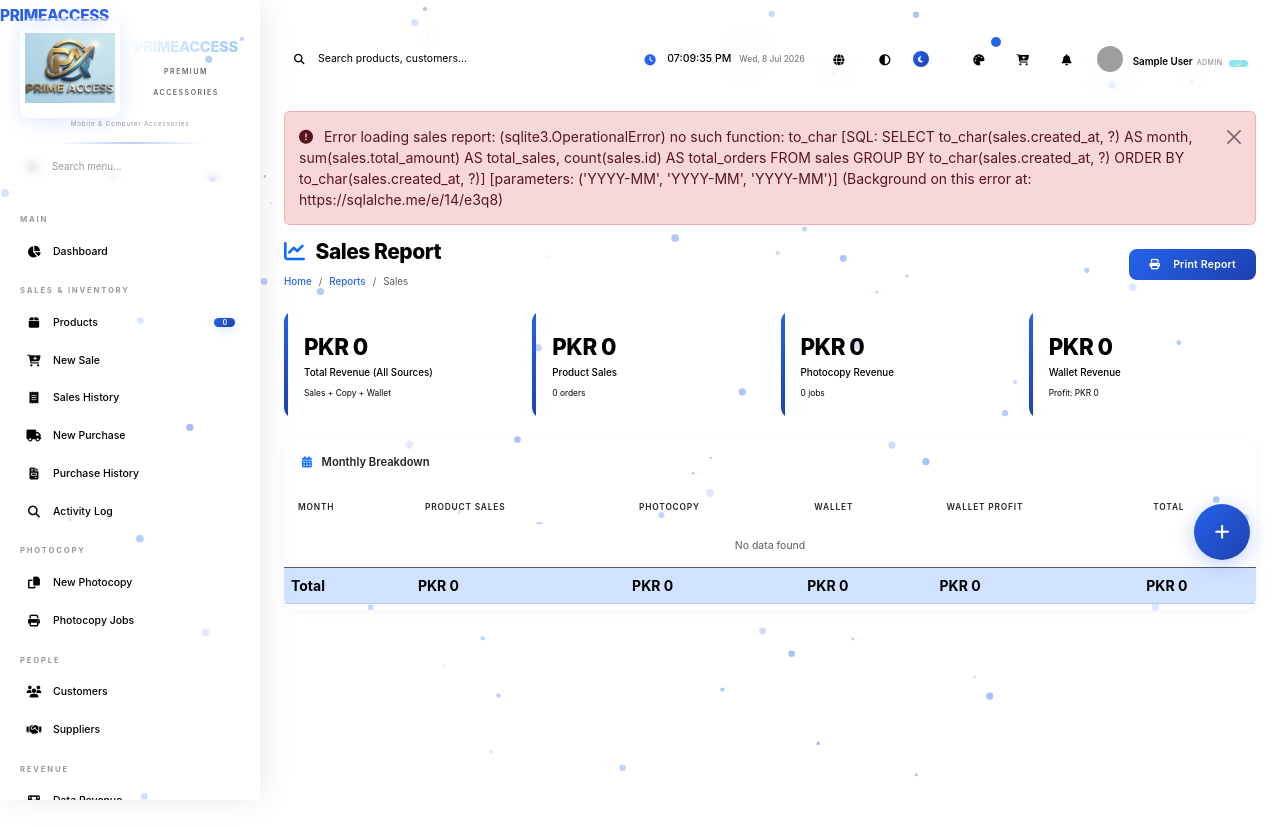
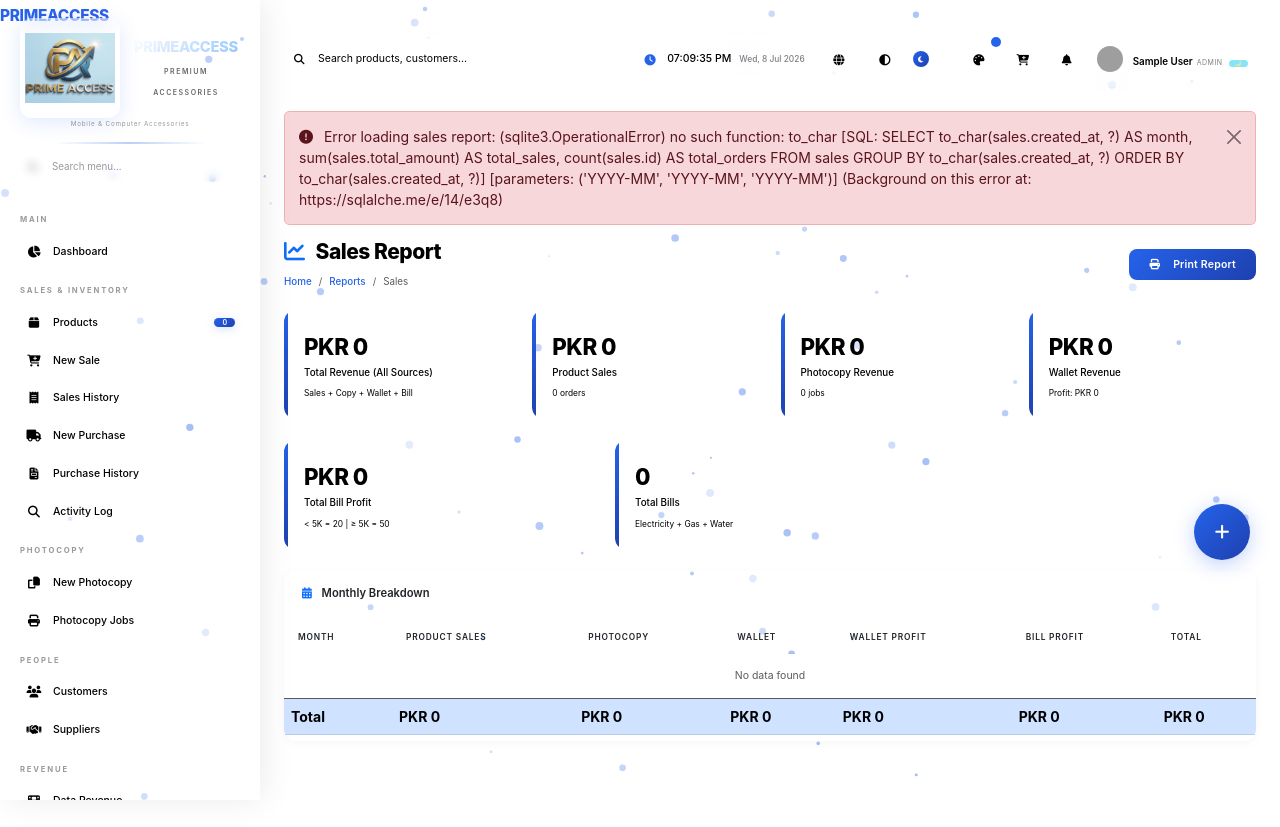
Before and after one commit to bosshanan123-ui/primeaccess-shop, a Flask app: page /reports/sales in a window 1280 px wide. Run offline with Flask 2, Linux system fonts and the light colour scheme; the visitor is signed in with stand-in values (Sample User, id 1); data that the repository does not hold is empty; parts of the project's set-up code (start-up, migrations or seed data) failed here and were passed over; some libraries are stand-ins or nearby versions; grey boxes are pictures that could not be loaded.

Commit message:
Update reports_sales.html

```diff
--- a/templates/reports_sales.html
+++ b/templates/reports_sales.html
@@ -44,7 +44,7 @@
             <div class="stat-label">
                 {% if current_lang == 'ur' %}کل ریونیو (تمام ذرائع){% else %}Total Revenue (All Sources){% endif %}
             </div>
-            <small>{% if current_lang == 'ur' %}سیل + کاپی + والیٹ{% else %}Sales + Copy + Wallet{% endif %}</small>
+            <small>{% if current_lang == 'ur' %}سیل + کاپی + والیٹ + بل{% else %}Sales + Copy + Wallet + Bill{% endif %}</small>
         </div>
     </div>
 
@@ -82,6 +82,31 @@
     </div>
 </div>
 
+<!-- 🆕 Second Row - Bill Payment Stats -->
+<div class="row g-4 mb-4">
+    <!-- Bill Profit -->
+    <div class="col-md-4">
+        <div class="stat-card" style="border-left-color: #a29bfe;">
+            <div class="stat-number">PKR {{ "%.0f"|format(total_bill_profit_overall) }}</div>
+            <div class="stat-label">
+                {% if current_lang == 'ur' %}کل بل منافع{% else %}Total Bill Profit{% endif %}
+            </div>
+            <small>{% if current_lang == 'ur' %}&lt; 5K = 20 | ≥ 5K = 50{% else %}&lt; 5K = 20 | ≥ 5K = 50{% endif %}</small>
+        </div>
+    </div>
+
+    <!-- Total Bills -->
+    <div class="col-md-4">
+        <div class="stat-card" style="border-left-color: #e17055;">
+            <div class="stat-number">{{ total_bills_count or 0 }}</div>
+            <div class="stat-label">
+                {% if current_lang == 'ur' %}کل بلز{% else %}Total Bills{% endif %}
+            </div>
+            <small>{% if current_lang == 'ur' %}الیکٹریسی + گیس + پانی{% else %}Electricity + Gas + Water{% endif %}</small>
+        </div>
+    </div>
+</div>
+
 <!-- Monthly Breakdown -->
 <div class="card">
     <div class="card-header">
@@ -98,6 +123,7 @@
                         <th>{% if current_lang == 'ur' %}فوٹو کاپی{% else %}Photocopy{% endif %}</th>
                         <th>{% if current_lang == 'ur' %}والیٹ{% else %}Wallet{% endif %}</th>
                         <th>{% if current_lang == 'ur' %}والیٹ منافع{% else %}Wallet Profit{% endif %}</th>
+                        <th>{% if current_lang == 'ur' %}بل منافع{% else %}Bill Profit{% endif %}</th>
                         <th>{% if current_lang == 'ur' %}کل{% else %}Total{% endif %}</th>
                     </tr>
                 </thead>
@@ -109,11 +135,12 @@
                             <td>PKR {{ "%.0f"|format(data.photocopy_revenue) }}</td>
                             <td>PKR {{ "%.0f"|format(data.wallet_revenue) }}</td>
                             <td>PKR {{ "%.0f"|format(data.wallet_profit) }}</td>
+                            <td>PKR {{ "%.0f"|format(data.bill_profit) }}</td>
                             <td class="fw-bold">PKR {{ "%.0f"|format(data.total_revenue) }}</td>
                         </tr>
                     {% else %}
                         <tr>
-                            <td colspan="6" class="text-center text-muted py-3">
+                            <td colspan="7" class="text-center text-muted py-3">
                                 {% if current_lang == 'ur' %}کوئی ڈیٹا نہیں ملا{% else %}No data found{% endif %}
                             </td>
                         </tr>
@@ -126,6 +153,7 @@
                         <th class="fw-bold">PKR {{ "%.0f"|format(total_photocopy_revenue) }}</th>
                         <th class="fw-bold">PKR {{ "%.0f"|format(total_wallet_revenue) }}</th>
                         <th class="fw-bold">PKR {{ "%.0f"|format(total_wallet_profit) }}</th>
+                        <th class="fw-bold">PKR {{ "%.0f"|format(total_bill_profit) }}</th>
                         <th class="fw-bold">PKR {{ "%.0f"|format(total_revenue_all) }}</th>
                     </tr>
                 </tfoot>
```
